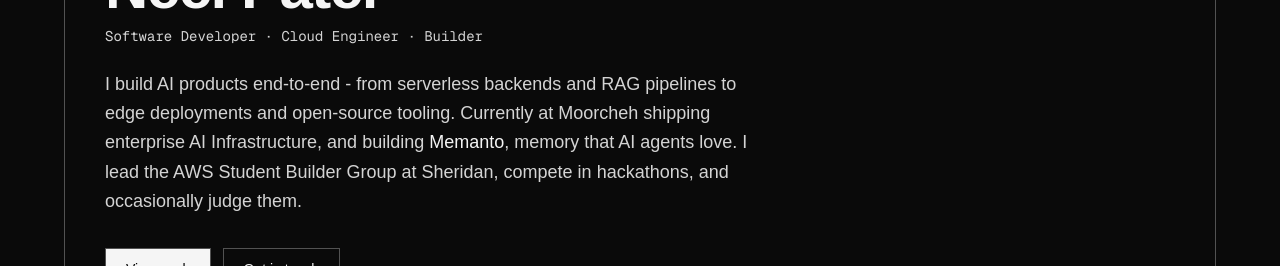
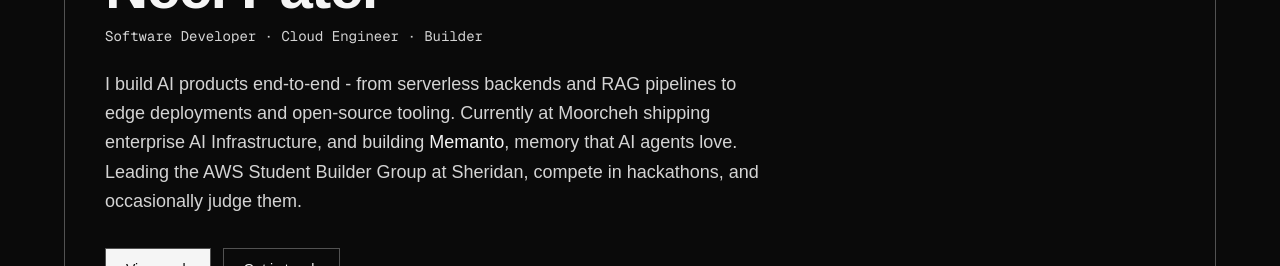
Before and after one commit to Neelpatel1604/portfolio, a Next.js app: page / in a window 1280 px wide. Shown: the part 279-545 px from the top of the page. Built offline with nearby package versions, Linux system fonts and the light colour scheme.

Commit message:
Update text to clarify leadership role in AWS group

```diff
--- a/app/page.tsx
+++ b/app/page.tsx
@@ -80,7 +80,7 @@
               <span className="font-medium text-neutral-900 dark:text-neutral-100">
                 Memanto
               </span>
-              , memory that AI agents love. I lead the AWS Student
+              , memory that AI agents love. Leading the AWS Student
               Builder Group at Sheridan, compete in hackathons, and occasionally
               judge them.
             </p>
```
